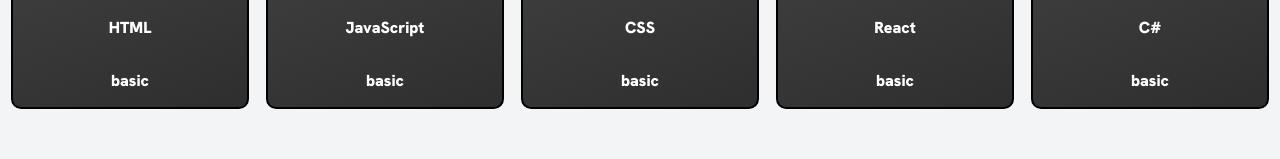
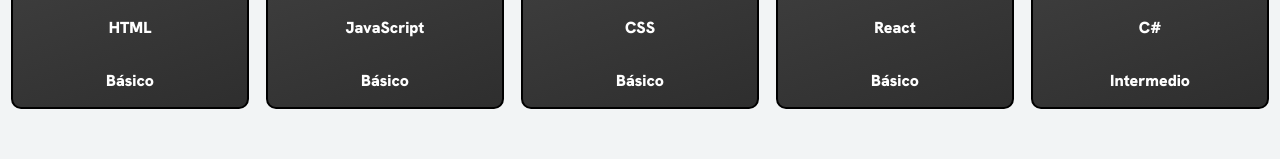
Before and after one commit to Jairox789/Jairox789, a React (Create React App) app: page /acercade in a window 1280 px wide. Shown: the part 742-901 px from the top of the page. Built offline with nearby package versions, Linux system fonts and the light colour scheme.

Commit message:
Cambios para deploy

```diff
--- a/package.json
+++ b/package.json
@@ -1,4 +1,5 @@
 {
+  "homepage": "https://Jairox789.github.io/Jairox789",
   "name": "portfolio",
   "version": "0.1.0",
   "private": true,
@@ -6,6 +7,7 @@
     "@testing-library/jest-dom": "^5.16.5",
     "@testing-library/react": "^13.4.0",
     "@testing-library/user-event": "^13.5.0",
+    "gh-pages": "^5.0.0",
     "react": "^18.2.0",
     "react-dom": "^18.2.0",
     "react-router-dom": "^6.7.0",
@@ -16,7 +18,9 @@
     "start": "react-scripts start",
     "build": "react-scripts build",
     "test": "react-scripts test",
-    "eject": "react-scripts eject"
+    "eject": "react-scripts eject",
+    "predeploy": "npm run build",
+    "deploy": "gh-pages -d build"
   },
   "eslintConfig": {
     "extends": [
--- a/public/index.html
+++ b/public/index.html
@@ -2,7 +2,7 @@
 <html lang="en">
   <head>
     <meta charset="utf-8" />
-    <link rel="icon" href="%PUBLIC_URL%/favicon.ico" />
+    <link rel="icon" href="../src/images/logo.png" />
     <meta name="viewport" content="width=device-width, initial-scale=1" />
     <meta name="theme-color" content="#000000" />
     <meta name="Portafolio" content="Portafolio Web de Jairo" />
@@ -10,7 +10,7 @@
 
     <link rel="manifest" href="%PUBLIC_URL%/manifest.json" />
 
-    <title>React App</title>
+    <title>Jairo Ortega</title>
   </head>
   <body>
     <noscript>You need to enable JavaScript to run this app.</noscript>
--- a/src/components/Skills.jsx
+++ b/src/components/Skills.jsx
@@ -8,37 +8,37 @@
       {
         image: "https://cdn-icons-png.flaticon.com/512/5968/5968267.png",
         nameSkill: "HTML",
-        nivel: "basic"
+        nivel: "Básico"
       },
       {
         image: "https://cdn-icons-png.flaticon.com/512/5968/5968292.png",
         nameSkill: "JavaScript",
-        nivel: "basic"
+        nivel: "Básico"
       },
       {
         image: "https://cdn-icons-png.flaticon.com/512/5968/5968242.png",
         nameSkill: "CSS",
-        nivel: "basic"
+        nivel: "Básico"
       },
       {
         image: "https://cdn-icons-png.flaticon.com/512/875/875209.png",
         nameSkill: "React",
-        nivel: "basic"
+        nivel: "Básico"
       },
       {
         image: "https://cdn-icons-png.flaticon.com/512/6132/6132221.png",
         nameSkill: "C#",
-        nivel: "basic"
+        nivel: "Intermedio"
       },
       {
         image: "https://cdn-icons-png.flaticon.com/512/2772/2772128.png",
         nameSkill: "Microsoft SQL Server",
-        nivel: "basic"
+        nivel: "Básico"
       },
       {
         image: "https://cdn-icons-png.flaticon.com/512/3488/3488435.png",
         nameSkill: "Git y GitHub",
-        nivel: "basic"
+        nivel: "Básico"
       },
     ]
   };
```
Also changed, not shown: 1 other file (tests, documents, lock files or other folders).
